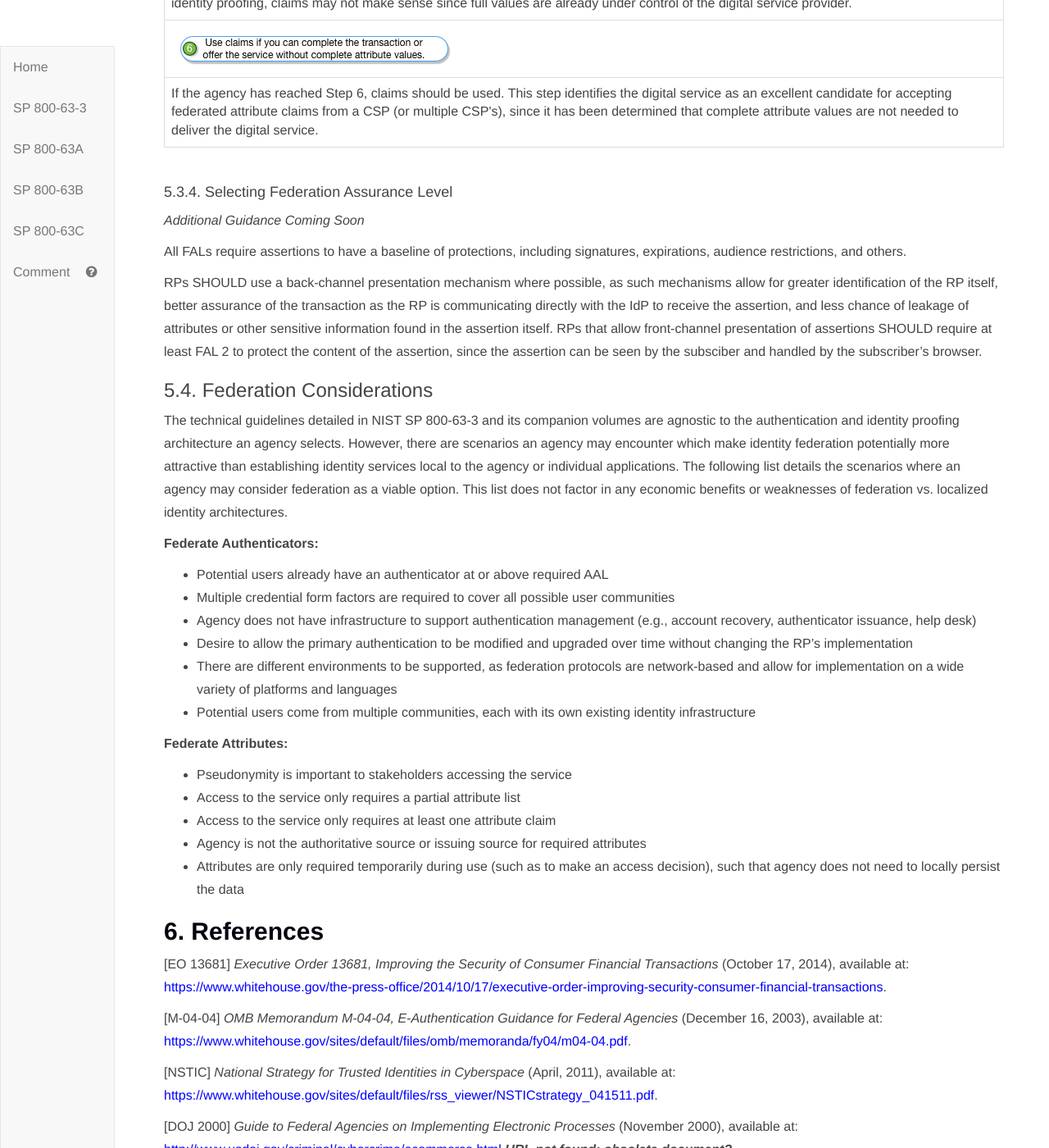
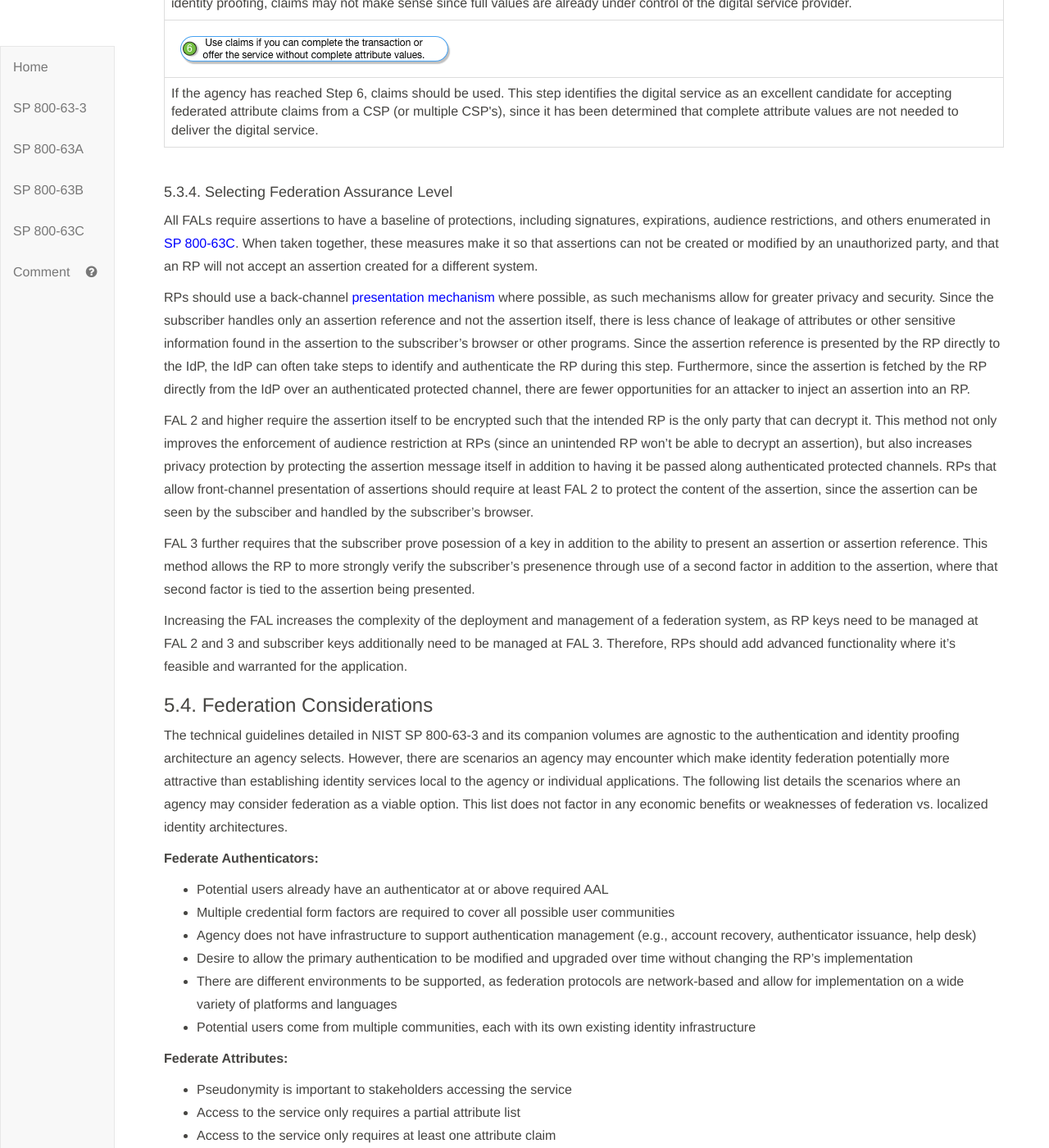
Before and after one commit to usnistgov/800-63-3, a Jekyll site: the page built from sp800-63-3.md, in a window 1280 px wide and 1400 px high, scrolled down 32134 px. Shown: the whole window at 82% size. Built offline with Jekyll 4.4.1, drawn with Linux system fonts in a browser that asks for light colours.

Commit message:
updated guidance around choosing FAL

```diff
--- a/sp800-63-3/sec5_xAL.md
+++ b/sp800-63-3/sec5_xAL.md
@@ -205,11 +205,15 @@ The IAL selection does not mean the digital service provider will need to perfor
 
 #### <a name="FAL_CYOA"></a> 5.3.4. Selecting Federation Assurance Level
 
-_Additional Guidance Coming Soon_
+All FALs require assertions to have a baseline of protections, including signatures, expirations, audience restrictions, and others enumerated in [SP 800-63C](sp800-63c.html#sec5). When taken together, these measures make it so that assertions can not be created or modified by an unauthorized party, and that an RP will not accept an assertion created for a different system.
 
-All FALs require assertions to have a baseline of protections, including signatures, expirations, audience restrictions, and others.
+RPs should use a back-channel [presentation mechanism](sp800-63c.html#sec6) where possible, as such mechanisms allow for greater privacy and security. Since the subscriber handles only an assertion reference and not the assertion itself, there is less chance of leakage of attributes or other sensitive information found in the assertion to the subscriber's browser or other programs. Since the assertion reference is presented by the RP directly to the IdP, the IdP can often take steps to identify and authenticate the RP during this step. Furthermore, since the assertion is fetched by the RP directly from the IdP over an authenticated protected channel, there are fewer opportunities for an attacker to inject an assertion into an RP.
 
-RPs SHOULD use a back-channel presentation mechanism where possible, as such mechanisms allow for greater identification of the RP itself, better assurance of the transaction as the RP is communicating directly with the IdP to receive the assertion, and less chance of leakage of attributes or other sensitive information found in the assertion itself. RPs that allow front-channel presentation of assertions SHOULD require at least FAL 2 to protect the content of the assertion, since the assertion can be seen by the subsciber and handled by the subscriber's browser.
+FAL 2 and higher require the assertion itself to be encrypted such that the intended RP is the only party that can decrypt it. This method not only improves the enforcement of audience restriction at RPs (since an unintended RP won't be able to decrypt an assertion), but also increases privacy protection by protecting the assertion message itself in addition to having it be passed along authenticated protected channels. RPs that allow front-channel presentation of assertions should require at least FAL 2 to protect the content of the assertion, since the assertion can be seen by the subsciber and handled by the subscriber's browser.
+
+FAL 3 further requires that the subscriber prove posession of a key in addition to the ability to present an assertion or assertion reference. This method allows the RP to more strongly verify the subscriber's presenence through use of a second factor in addition to the assertion, where that second factor is tied to the assertion being presented.
+
+Increasing the FAL increases the complexity of the deployment and management of a federation system, as RP keys need to be managed at FAL 2 and 3 and subscriber keys additionally need to be managed at FAL 3. Therefore, RPs should add advanced functionality where it's feasible and warranted for the application.
 
 ### <a name="toFedorNotToFed"></a> 5.4. Federation Considerations
 
```
